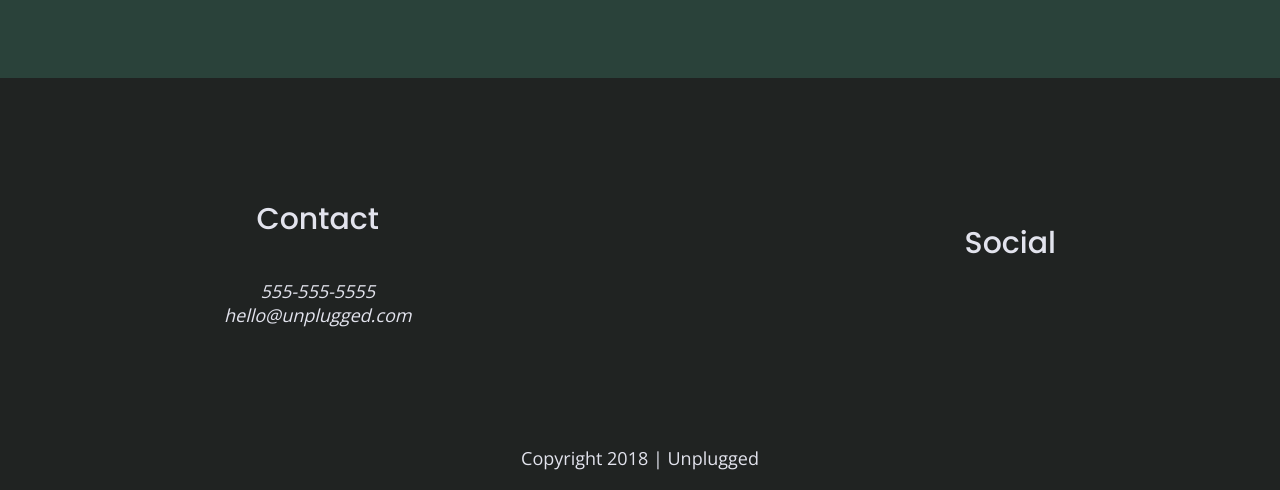
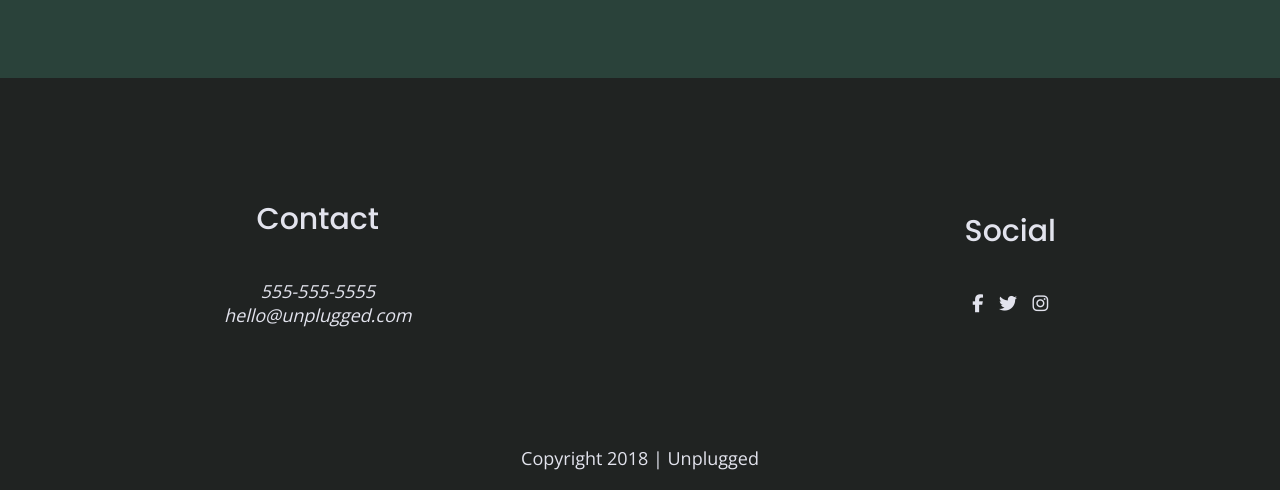
Before and after one commit to decooper19/unplugged-retreat, a website: page index.html in a window 1280 px wide. Shown: the part 2694-3184 px from the top of the page. Drawn offline with nearby package versions, Linux system fonts and the light colour scheme.

Commit message:
added social media icons to index pages

```diff
--- a/index.html
+++ b/index.html
@@ -159,13 +159,16 @@
           <h4>Social</h4>
           <div class="social-icons">
             <p>
-              <a href="https://www.facebook.com/Skillcrush/" target="_blank"></a>
+              <a href="https://www.facebook.com/Skillcrush/" target="_blank">
+                <i class="fab fa-facebook-f"></i></a>
             </p>
             <p>
-              <a href="https://twitter.com/Skillcrush" target="_blank"></a>
+              <a href="https://twitter.com/Skillcrush" target="_blank">
+                <i class="fab fa-twitter"></i></a>
             </p>
             <p>
-              <a href="https://www.instagram.com/skillcrush/" target="_blank"></a>
+              <a href="https://www.instagram.com/skillcrush/" target="_blank">
+                <i class="fab fa-instagram"></i></a>
             </p>
           </div>
         </div>
```
Also changed, not shown: about/index.html (+5 -3 lines), faq/index.html (+5 -3 lines).
